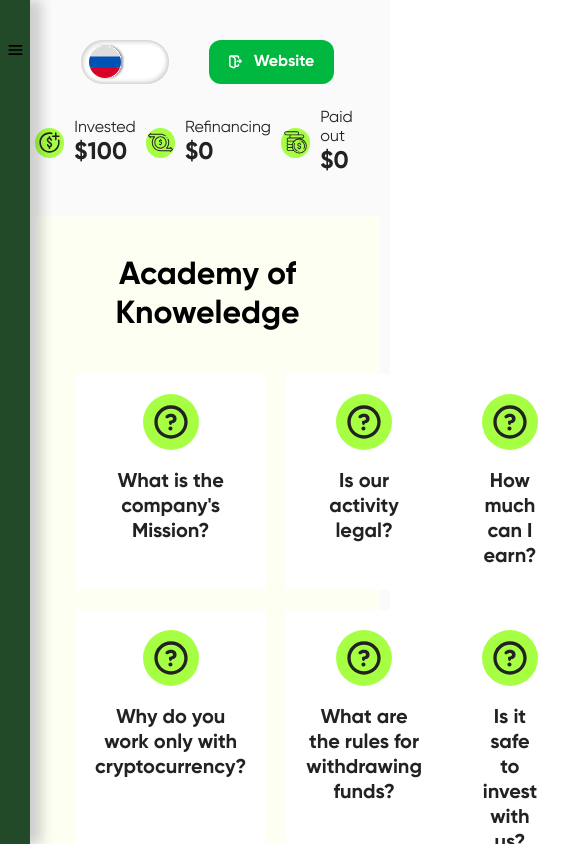
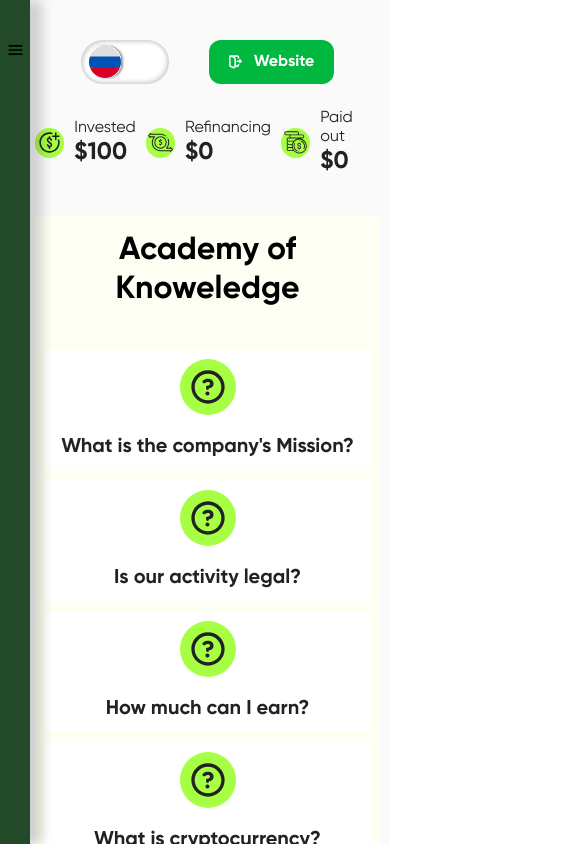
Before and after one commit to DiOnEasy/bitrock, a React (Create React App) app: page /academy in a window 390 px wide. Shown: the top 844 px of the page, 585 px wide, since content can reach past the window. Built offline with nearby package versions, Linux system fonts and the light colour scheme.

Commit message:
academy is completed

```diff
--- a/src/pages/Academy/KnoweledgeItem/knoweledge.module.css
+++ b/src/pages/Academy/KnoweledgeItem/knoweledge.module.css
@@ -81,3 +81,27 @@
     line-height: 19px;
     color: #8C8C8C;
 }
+
+@media (max-width: 1400px) {
+    .item{
+        padding: 10px;
+    }
+}
+
+@media (max-width: 1280px) {
+    .overlay{
+        padding-right: 40px;
+        padding-left: 50px;
+
+    }
+}
+
+@media (max-width: 600px) {
+    .overlay{
+        padding-right: 10px;
+        padding-left: 35px;
+    }
+    .popup{
+        padding: 20px ;
+    }
+}
--- a/src/pages/Academy/academy.module.css
+++ b/src/pages/Academy/academy.module.css
@@ -26,3 +26,29 @@
     grid-template-columns: repeat(4, 1fr);
     gap: 20px;
 }
+
+
+@media (max-width: 1400px) {
+    .knoweledgeItems {
+        grid-template-columns: repeat(3, 1fr);
+        gap: 10px;
+    }
+}
+
+@media (max-width: 1024px) {
+    .knoweledge{
+        padding: 15px 10px;
+    }
+}
+
+@media (max-width: 800px) {
+    .knoweledgeItems{
+        grid-template-columns: repeat(2, 1fr);
+    }
+}
+
+@media (max-width: 540px) {
+    .knoweledgeItems{
+        grid-template-columns: repeat(1, 1fr);
+    }
+}
```
